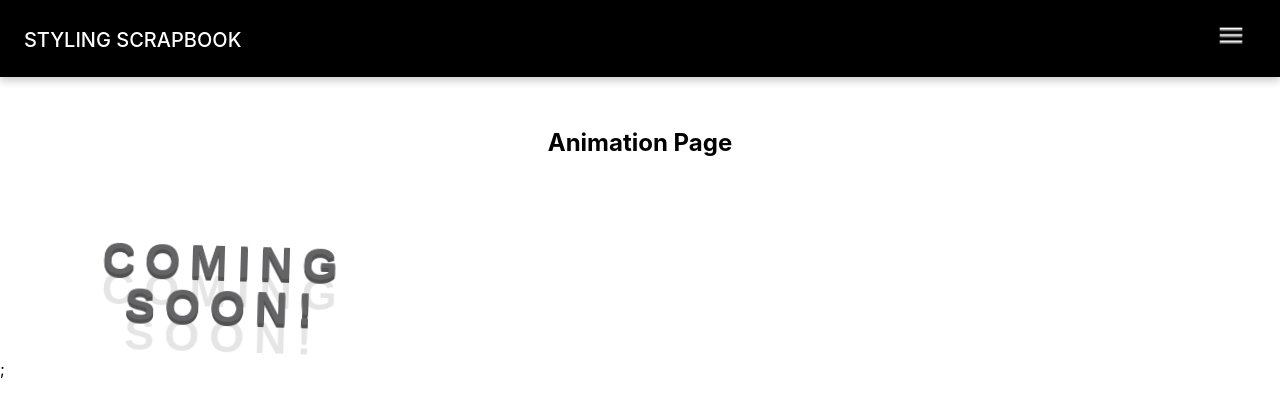
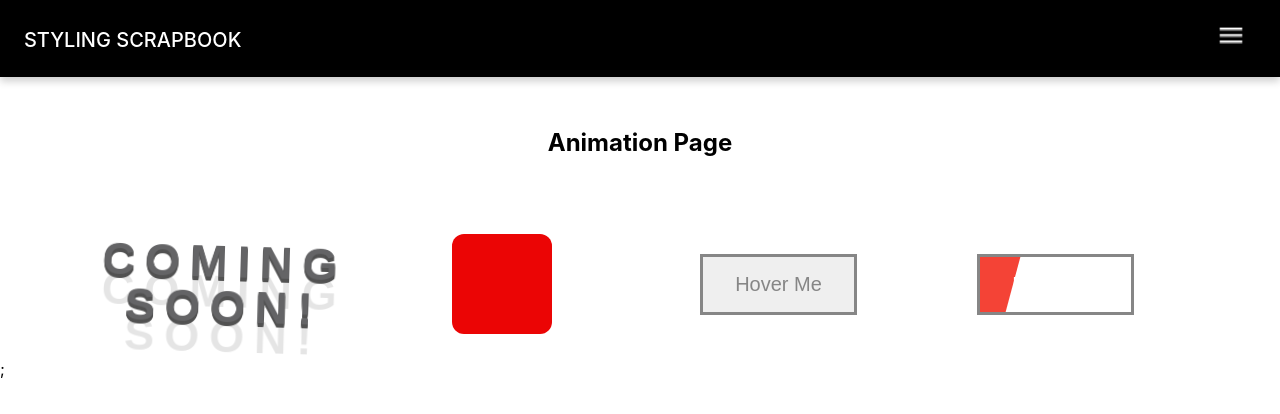
Before and after one commit to sleeplesseditor/StylingScrapbook, a React (Create React App) app: page /animation-effects in a window 1280 px wide. Shown: the top 414 px of the page. Built offline with nearby package versions, Linux system fonts and the light colour scheme.

Commit message:
Additional animations added

```diff
--- a/src/pages/AnimationPage/AnimationPage.jsx
+++ b/src/pages/AnimationPage/AnimationPage.jsx
@@ -11,6 +11,15 @@ function AnimationPage() {
           <div className="animation-content-1">
             <TextAnimated />
           </div>
+          <div className="animation-content-2">
+            <div className="loading"></div>
+          </div>
+          <div className="animation-content-3">
+            <button className="button">Hover Me</button>
+          </div>
+          <div className="animation-content-4">
+            <button className="button">Hover Me</button>
+          </div>
         </div>
     </div>
   );
--- a/src/pages/AnimationPage/AnimationPage.scss
+++ b/src/pages/AnimationPage/AnimationPage.scss
@@ -44,7 +44,6 @@
                     0 30px 0 rgba(0, 0, 0, 0.1);
       animation: float 3s linear infinite;
       animation-direction: alternate;
-
     }
 
     @keyframes float {
@@ -52,4 +51,97 @@
       to { transform: rotate(-5deg); }
     }
   }
+
+  &-2 {
+    display: flex;
+    align-items: center;
+    justify-content: center;
+
+    .loading {
+      width: 100px;
+      height: 100px;
+      background-color: #eb0505;
+      border-radius: 12px;
+      animation: loading 2s linear infinite;
+
+      @keyframes loading {
+        0% { transform: rotateX(0deg) rotateY(0deg); }
+        50% { transform: rotateX(0deg) rotateY(180deg); }
+        100% { transform: rotateX(180deg) rotateY(0deg); }
+      }
+    }
+  }
+
+  &-3 {
+    display: flex;
+    justify-content: center;
+    align-items: center;
+
+    .button {
+      color: rgb(134, 134, 134);
+      font-family: sans-serif;
+      font-size: 20px;
+      border: 3px solid rgb(134, 134, 134);
+      padding: 1rem 2rem;
+      transition: all .3s;
+      cursor: pointer;
+
+      &:hover {
+        border: 3px solid #F44336;
+        color: #F44336;
+        animation: shake .3s linear 1;
+      }
+
+      @keyframes shake {
+        33% { transform: rotate(10deg); }
+        66% { transform: rotate(-10deg); }
+        100% { transform: rotate(10deg); }
+      }
+    }
+  }
+
+  &-4 {
+    display: flex;
+    justify-content: center;
+    align-items: center;
+
+    .button {
+      color: #ffffff;
+      font-family: sans-serif;
+      font-size: 20px;
+      border: 3px solid rgb(134, 134, 134);
+      padding: 1rem 2rem;
+      transition: all .3s;
+      position: relative;
+      cursor: pointer;
+      background: transparent;
+      overflow: hidden;
+
+      &:before {
+        content: '';
+        background-color: #F44336;
+        top: 0;
+        left: 0;
+        width: 3rem;
+        height: 100%;
+        position: absolute;
+        z-index: -1;
+        transform: skew(-15deg);
+        animation: moving 1.2s linear infinite;
+        transition: all .5s;
+      }
+
+      &:hover {
+        &:before {
+          width: 100%;
+          transform: skew(0deg);
+          animation: none;
+        }
+      }
+    }
+    @keyframes moving {
+      from { left: -3rem; }
+      to { left: 100%;  }
+    }
+  }
 }
```
